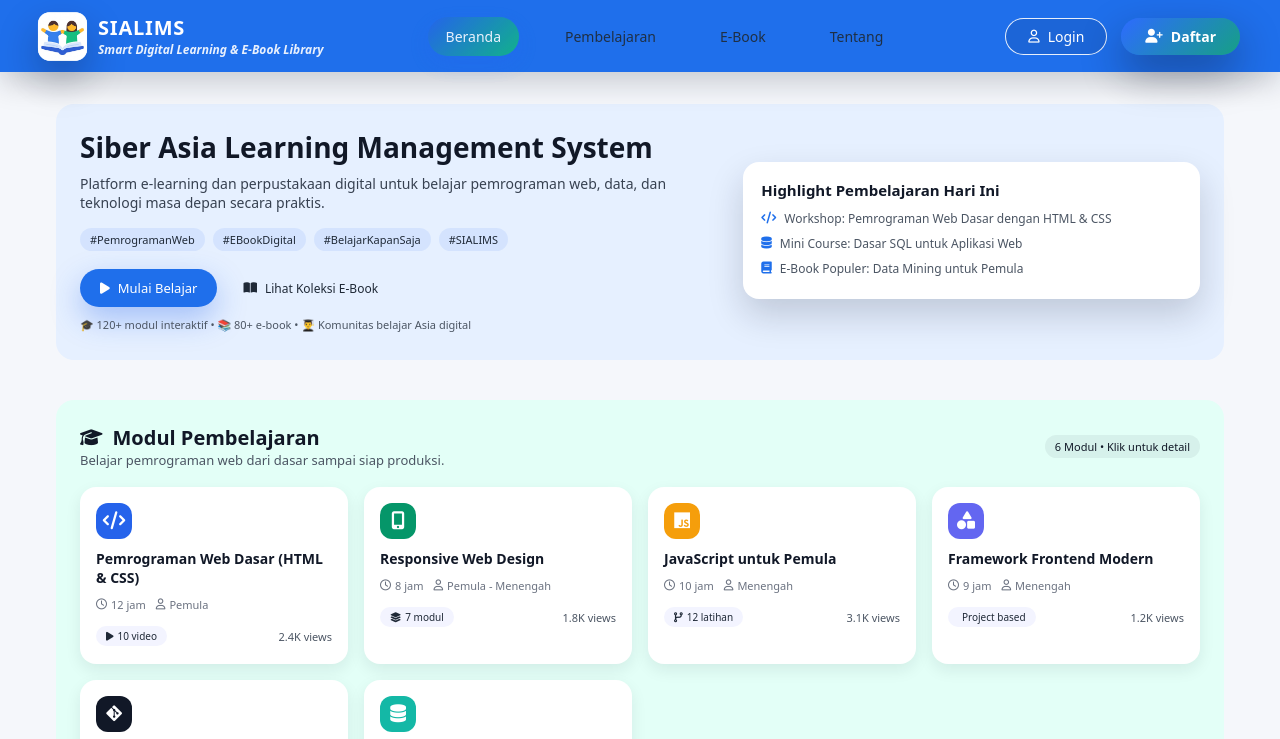
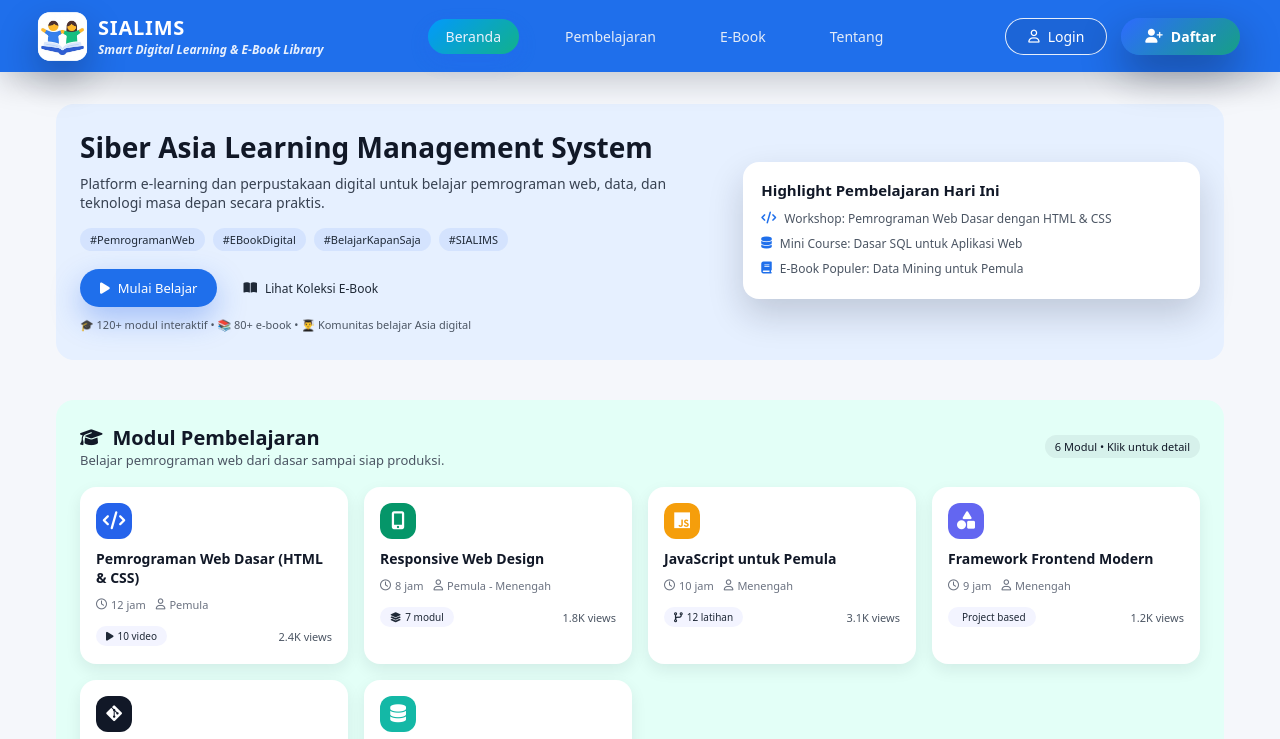
Before and after one commit to mrjeps/sialims, a plain HTML site: page index.html in a window 1280 px wide. Both pictures are taken after a click on the link "Beranda". Shown: the top 739 px of the page. Drawn offline with Linux system fonts and the light colour scheme.

Commit message:
Update style.css

```diff
--- a/assets/css/style.css
+++ b/assets/css/style.css
@@ -105,7 +105,7 @@ header {
   padding: 10px 18px;
   border-radius: 999px;
   text-decoration: none;
-  color: #1f2933;
+  color: #f9f9f9;
   font-weight: 500;
   transition: all 0.25s ease;
 }
@@ -117,9 +117,16 @@ header {
 
 /* LINK AKTIF */
 .nav-links a.active {
-  background: linear-gradient(135deg, #2563eb, #10b981); /* biru → hijau */
+  background: linear-gradient(135deg, #009eff, #10b981); /* biru → hijau */
   color: #ffffff;
   box-shadow: 0 8px 20px rgba(37, 99, 235, 0.3);
+}
+
+.nav-link.active {
+  background: linear-gradient(135deg, #2563eb, #22c55e);
+  color: #ffffff;
+  border-radius: 999px;
+  padding: 8px 18px;
 }
 
 .btn-outline {
@@ -390,7 +397,13 @@ section {
 }
 
 #tentang-section {
-  background: var(--abu);
+  background: var(--biru-muda);
+}
+
+.about-text {
+  line-height: 1.8; /* Jarak antar baris */
+  margin-bottom: 1rem; /* Jarak bawah paragraf */
+  text-align: justify; /* (opsional) biar rata kiri–kanan */
 }
 
 footer {
```
